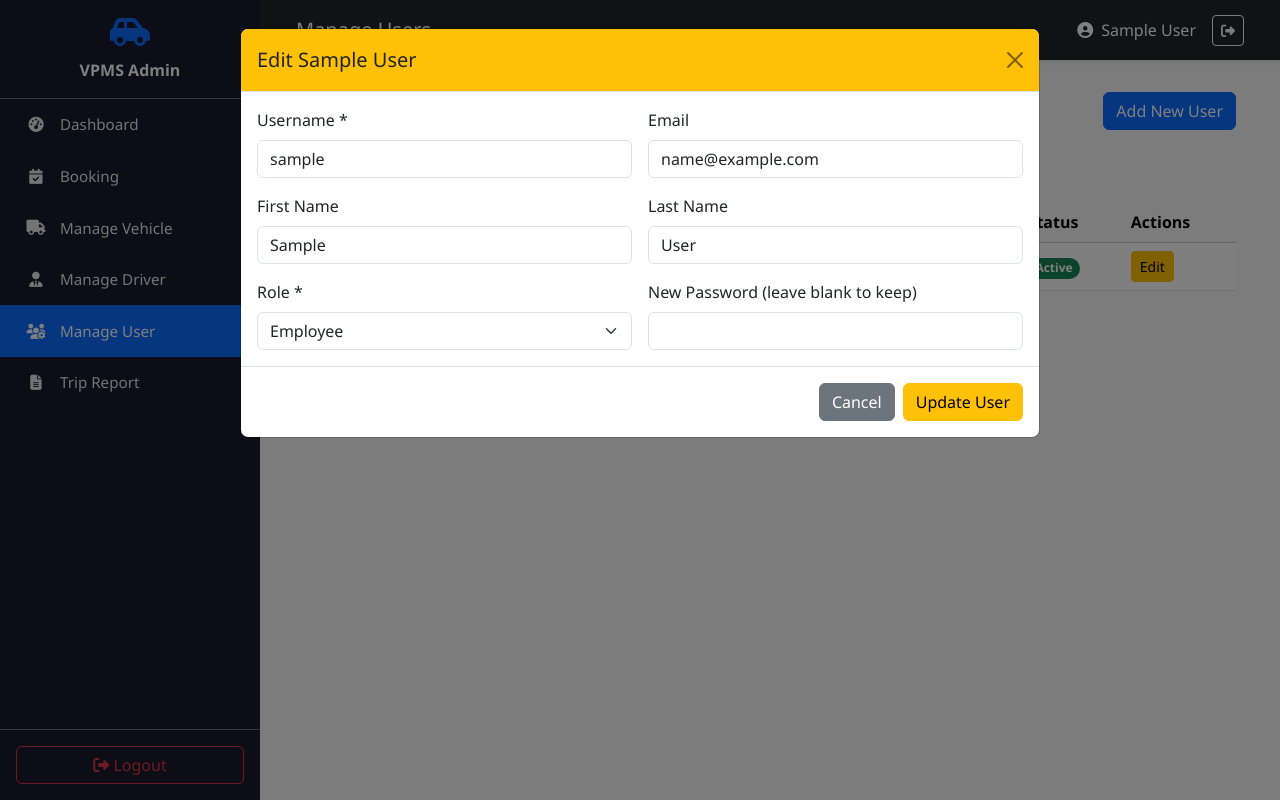
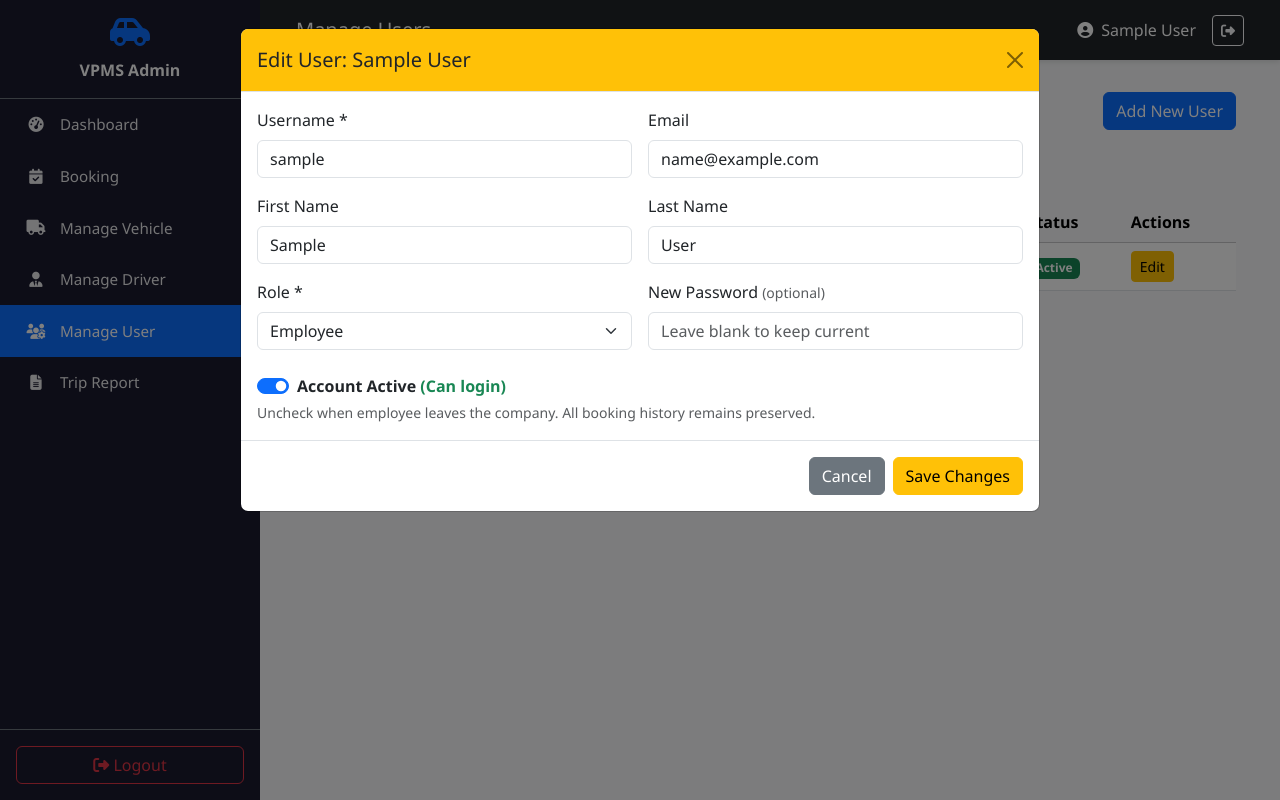
Before and after one commit to tanziul/vehicle-pool-management, a Django app: page /admin/users/ in a window 1280 px wide, after a click on "Edit". Run offline with Django 5.2, Linux system fonts and the light colour scheme; a user stored in the database is signed in; tables that the repository leaves empty hold one stand-in row (values such as "Sample post").

Commit message:
Up to manage vehicle and manage driver -Thursday 1.05 PM

```diff
--- a/pool_app/views.py
+++ b/pool_app/views.py
@@ -116,7 +116,7 @@ def request_vehicle(request, vehicle_id):
     if request.user.role not in ['Employee', 'Manager', 'HR']:
         return redirect('dashboard')
 
-    vehicle = get_object_or_404(Vehicle, id=vehicle_id, status='Available')  # Only truly Available
+    vehicle = get_object_or_404(Vehicle, id=vehicle_id, status='Available')
 
     if request.method == 'POST':
         form = BookingForm(request.POST)
@@ -144,9 +144,11 @@ def request_vehicle(request, vehicle_id):
         form = BookingForm()
 
     return render(request, 'user/request_form.html', {'form': form, 'vehicle': vehicle})
+
 # ======================
 # ADMIN VIEWS
 # ======================
+
 @login_required
 def admin_dashboard(request):
     update_expired_bookings()
@@ -202,6 +204,11 @@ def admin_vehicles(request):
         v.is_in_use = v.bookings.filter(status='Approved').exists()
         v.pending_bookings_count = v.bookings.filter(status='Pending').count()
 
+    try:
+        v.current_driver_name = v.assigned_driver.name if v.assigned_driver else None
+    except:
+        v.current_driver_name = None
+
     if request.method == 'POST':
         try:
             with transaction.atomic():
@@ -212,7 +219,7 @@ def admin_vehicles(request):
                     status='Available'
                 )
 
-                driver_id = request.POST.get('assigned_driver')
+                driver_id = request.POST.get('assigned_driver', '').strip()
                 if driver_id:
                     driver = get_object_or_404(
                         Driver,
@@ -221,10 +228,12 @@ def admin_vehicles(request):
                         assigned_vehicle__isnull=True
                     )
                     driver.assigned_vehicle = vehicle
-                    driver.save()
+                    driver.save(update_fields=['assigned_vehicle'])
+
                     messages.success(request, f'Vehicle added and assigned to {driver.name}')
                 else:
                     messages.success(request, 'Vehicle added successfully')
+
 
         except Exception as e:
             messages.error(request, f'Error: {e}')
@@ -234,7 +243,6 @@ def admin_vehicles(request):
         'vehicles': vehicles,
         'drivers': available_drivers
     })
-
 
 @login_required
 def edit_vehicle(request, pk):
@@ -247,66 +255,67 @@ def edit_vehicle(request, pk):
     if request.method == 'POST':
         try:
             with transaction.atomic():
-                # Update basic fields
+
                 vehicle.model = request.POST['model'].strip()
                 vehicle.vehicle_number = request.POST['vehicle_number'].strip().upper()
                 vehicle.capacity = int(request.POST['capacity'])
                 new_status = request.POST['status']
                 driver_choice = request.POST.get('assigned_driver', '').strip()
 
-                current_driver = vehicle.assigned_driver  # Can be None — safe
 
-                # 1. GOING TO "Out of Service" → free driver + save history
+                try:
+                    current_driver = vehicle.assigned_driver
+                except Driver.DoesNotExist:
+                    current_driver = None
+
+
                 if new_status == 'Out of Service':
                     if current_driver:
                         vehicle.last_assigned_driver = current_driver
                         current_driver.assigned_vehicle = None
                         current_driver.save(update_fields=['assigned_vehicle'])
 
-                # 2. DRIVER ASSIGNMENT LOGIC — FINAL & SAFE
+
                 if driver_choice and driver_choice != 'remove':
-                    # User selected a real driver ID (e.g. "5")
+
                     new_driver = get_object_or_404(Driver, id=int(driver_choice), status='Active')
 
-                    # Prevent assigning a busy driver
                     if new_driver.assigned_vehicle and new_driver.assigned_vehicle != vehicle:
-                        messages.error(request, f"{new_driver.name} is already assigned to another vehicle!")
+                        messages.error(request, f"{new_driver.name} is already assigned!")
                         return redirect('admin_vehicles')
 
-                    # Free current driver if exists and different
-                    if current_driver and current_driver != new_driver:
+
+                    if current_driver:
                         current_driver.assigned_vehicle = None
                         current_driver.save(update_fields=['assigned_vehicle'])
 
-                    # Assign the new driver
+
                     new_driver.assigned_vehicle = vehicle
                     new_driver.save(update_fields=['assigned_vehicle'])
 
                 elif driver_choice == 'remove':
-                    # Explicitly remove driver
+
                     if current_driver:
                         current_driver.assigned_vehicle = None
                         current_driver.save(update_fields=['assigned_vehicle'])
 
-                # If driver_choice is empty or same as current → DO NOTHING (perfectly safe)
 
-                # Finally update status and save vehicle
+
+
                 vehicle.status = new_status
                 vehicle.save()
 
-                messages.success(request, f"Vehicle updated → {new_status}")
+                messages.success(request, "Vehicle updated successfully!")
                 return redirect('admin_vehicles')
 
         except Exception as e:
-            messages.error(request, f"Error updating vehicle: {str(e)}")
+            messages.error(request, f"Error: {str(e)}")
             import traceback
-            traceback.print_exc()  # This will show you the real error in terminal
+            traceback.print_exc()
 
         return redirect('admin_vehicles')
 
-    # If GET request → just redirect (modal handles display)
     return redirect('admin_vehicles')
-
 
 
 @login_required
@@ -386,13 +395,18 @@ def admin_reports(request):
     return render(request, 'admin/reports.html', {'reports': reports})
 
 
+# ====================== USER MANAGEMENT ======================
 @login_required
 def admin_users(request):
     update_expired_bookings()
     if not (request.user.is_superuser or request.user.role == 'Admin'):
         return redirect('dashboard')
-    users = User.objects.all().order_by('role', 'username')
-    return render(request, 'admin/users.html', {'users': users, 'ROLE_CHOICES': User.ROLE_CHOICES})
+
+    users = User.objects.all().order_by('-is_active', 'role', 'username')
+    return render(request, 'admin/users.html', {
+        'users': users,
+        'ROLE_CHOICES': User.ROLE_CHOICES
+    })
 
 
 @login_required
@@ -400,6 +414,7 @@ def add_user(request):
     update_expired_bookings()
     if not (request.user.is_superuser or request.user.role == 'Admin'):
         return redirect('dashboard')
+
     if request.method == 'POST':
         try:
             user = User.objects.create_user(
@@ -412,9 +427,9 @@ def add_user(request):
             )
             user.is_active = True
             user.save()
-            messages.success(request, f'User "{user.get_full_name() or user.username}" created.')
+            messages.success(request, f"User '{user.get_full_name() or user.username}' created successfully!")
         except Exception as e:
-            messages.error(request, f'Error: {str(e)}')
+            messages.error(request, f"Error: {e}")
     return redirect('admin_users')
 
 
@@ -423,20 +438,31 @@ def edit_user(request, pk):
     update_expired_bookings()
     if not (request.user.is_superuser or request.user.role == 'Admin'):
         return redirect('dashboard')
+
     user = get_object_or_404(User, pk=pk)
+
     if request.method == 'POST':
         try:
             user.username = request.POST['username'].strip()
-            user.first_name = request.POST['first_name'].strip()
-            user.last_name = request.POST['last_name'].strip()
+            user.first_name = request.POST.get('first_name', '').strip()
+            user.last_name = request.POST.get('last_name', '').strip()
             user.email = request.POST.get('email', '').strip()
             user.role = request.POST['role']
+
+            # HANDLE DEACTIVATION — THIS IS THE KEY
+            user.is_active = 'is_active' in request.POST  # checkbox checked = active
+
             if request.POST.get('password'):
                 user.set_password(request.POST['password'])
+
             user.save()
-            messages.success(request, f'User "{user.get_full_name() or user.username}" updated.')
+
+            status = "deactivated (left company)" if not user.is_active else "updated"
+            messages.success(request, f"User '{user.get_full_name() or user.username}' {status}.")
+
         except Exception as e:
-            messages.error(request, f'Update failed: {e}')
+            messages.error(request, f"Update failed: {e}")
+
     return redirect('admin_users')
 
 
--- a/templates/admin/users.html
+++ b/templates/admin/users.html
@@ -5,12 +5,13 @@
 <div class="container-fluid">
     <div class="d-flex justify-content-between align-items-center mb-4">
         <h3 class="mb-0">Manage Users</h3>
+
         <button class="btn btn-primary" data-bs-toggle="modal" data-bs-target="#addUserModal">
             Add New User
         </button>
     </div>
 
-    <p class="text-muted mb-4">Add, edit, and manage all system users.</p>
+    <p class="text-muted mb-4">Add, edit, and deactivate users when employees leave the company.</p>
 
     <div class="table-responsive">
         <table class="table table-hover align-middle">
@@ -26,82 +27,102 @@
             </thead>
             <tbody>
                 {% for u in users %}
-                <tr>
-                    <td><strong>{{ u.get_full_name|default:"—" }}</strong></td>
+                <tr {% if not u.is_active %}class="table-secondary text-muted"{% endif %}>
+                    <td>
+                        <strong>{{ u.get_full_name|default:"—" }}</strong>
+                        {% if not u.is_active %}
+                            <span class="badge bg-dark ms-2">Left Company</span>
+                        {% endif %}
+                    </td>
                     <td>{{ u.username }}</td>
                     <td>
-                        <span class="badge rounded-pill
+                        <span class="badge
                             {% if u.role == 'Admin' %}bg-danger
                             {% elif u.role == 'Manager' %}bg-primary
                             {% elif u.role == 'HR' %}bg-info
-                            {% else %}bg-success{% endif %}">
-                            {{ u.role }}
+                            {% else %}bg-secondary{% endif %}">
+                            {{ u.get_role_display }}
                         </span>
                     </td>
                     <td>{{ u.email|default:"—" }}</td>
                     <td>
-                        <span class="badge rounded-pill
-                            {% if u.is_active %}bg-success{% else %}bg-secondary{% endif %}">
-                            {% if u.is_active %}Active{% else %}Inactive{% endif %}
-                        </span>
+                        {% if u.is_active %}
+                            <span class="badge bg-success">Active</span>
+                        {% else %}
+                            <span class="badge bg-danger">Inactive</span>
+                        {% endif %}
                     </td>
                     <td>
-                        <div class="btn-group" role="group">
-                            <button type="button" class="btn btn-sm btn-warning" data-bs-toggle="modal" data-bs-target="#editUser{{ u.id }}">
+                        <button class="btn btn-sm btn-warning" data-bs-toggle="modal" data-bs-target="#editUser{{ u.id }}">
                             Edit
                         </button>
-
-                        </div>
                     </td>
                 </tr>
 
-                <!-- EDIT USER MODAL -->
-                <div class="modal fade" id="editUser{{ u.id }}" tabindex="-1">
+                <!-- EDIT USER MODAL — FULLY WORKING WITH DEACTIVATE SWITCH -->
+                <div class="modal fade" id="editUser{{ u.id }}" tabindex='-1'>
                     <div class="modal-dialog modal-lg">
                         <form method="post" action="{% url 'edit_user' u.id %}">
                             {% csrf_token %}
                             <div class="modal-content">
                                 <div class="modal-header bg-warning text-dark">
-                                    <h5 class="modal-title">Edit {{ u.get_full_name }}</h5>
+                                    <h5 class="modal-title">Edit User: {{ u.get_full_name|default:u.username }}</h5>
                                     <button type="button" class="btn-close" data-bs-dismiss="modal"></button>
                                 </div>
                                 <div class="modal-body">
                                     <div class="row g-3">
                                         <div class="col-md-6">
                                             <label class="form-label">Username *</label>
-                                            <input type="text" name="username" value="{{ u.username }}" class="form-control" required>
+                                            <input name="username" value="{{ u.username }}" class="form-control" required>
                                         </div>
                                         <div class="col-md-6">
                                             <label class="form-label">Email</label>
-                                            <input type="email" name="email" value="{{ u.email }}" class="form-control">
+                                            <input name="email" value="{{ u.email }}" class="form-control" type="email">
                                         </div>
                                         <div class="col-md-6">
                                             <label class="form-label">First Name</label>
-                                            <input type="text" name="first_name" value="{{ u.first_name }}" class="form-control">
+                                            <input name="first_name" value="{{ u.first_name }}" class="form-control">
                                         </div>
                                         <div class="col-md-6">
                                             <label class="form-label">Last Name</label>
-                                            <input type="text" name="last_name" value="{{ u.last_name }}" class="form-control">
+                                            <input name="last_name" value="{{ u.last_name }}" class="form-control">
                                         </div>
                                         <div class="col-md-6">
                                             <label class="form-label">Role *</label>
                                             <select name="role" class="form-select" required>
-                                                {% for choice in ROLE_CHOICES %}
-                                                <option value="{{ choice.0 }}" {% if choice.0 == u.role %}selected{% endif %}>
-                                                    {{ choice.1 }}
-                                                </option>
+                                                {% for val, label in ROLE_CHOICES %}
+                                                    <option value="{{ val }}" {% if val == u.role %}selected{% endif %}>{{ label }}</option>
                                                 {% endfor %}
                                             </select>
                                         </div>
                                         <div class="col-md-6">
-                                            <label class="form-label">New Password (leave blank to keep)</label>
-                                            <input type="password" name="password" class="form-control">
+                                            <label class="form-label">New Password <small class="text-muted">(optional)</small></label>
+                                            <input type="password" name="password" class="form-control" placeholder="Leave blank to keep current">
+                                        </div>
+
+                                        <!-- DEACTIVATE SWITCH — THE MOST IMPORTANT PART -->
+                                        <div class="col-12 mt-4">
+                                            <div class="form-check form-switch">
+                                                <input class="form-check-input" type="checkbox" name="is_active" id="active{{ u.id }}"
+                                                       {% if u.is_active %}checked{% endif %}>
+                                                <label class="form-check-label fw-bold" for="active{{ u.id }}">
+                                                    Account Active
+                                                    {% if u.is_active %}
+                                                        <span class="text-success">(Can login)</span>
+                                                    {% else %}
+                                                        <span class="text-danger">(Deactivated — Left Company)</span>
+                                                    {% endif %}
+                                                </label>
+                                            </div>
+                                            <small class="text-muted">
+                                                Uncheck when employee leaves the company. All booking history remains preserved.
+                                            </small>
                                         </div>
                                     </div>
                                 </div>
                                 <div class="modal-footer">
                                     <button type="button" class="btn btn-secondary" data-bs-dismiss="modal">Cancel</button>
-                                    <button type="submit" class="btn btn-warning">Update User</button>
+                                    <button type="submit" class="btn btn-warning">Save Changes</button>
                                 </div>
                             </div>
                         </form>
@@ -111,9 +132,8 @@
             </tbody>
         </table>
     </div>
-</div>
 
-<!-- ADD USER MODAL -->
+    <!-- ADD USER MODAL — YOUR CURRENT ONE IS PERFECT, JUST KEEP IT -->
     <div class="modal fade" id="addUserModal" tabindex="-1">
         <div class="modal-dialog modal-lg">
             <form method="post" action="{% url 'add_user' %}">
@@ -149,8 +169,8 @@
                                 <label class="form-label">Role *</label>
                                 <select name="role" class="form-select" required>
                                     <option value="">-- Select Role --</option>
-                                {% for choice in ROLE_CHOICES %}
-                                <option value="{{ choice.0 }}">{{ choice.1 }}</option>
+                                    {% for val, label in ROLE_CHOICES %}
+                                        <option value="{{ val }}">{{ label }}</option>
                                     {% endfor %}
                                 </select>
                             </div>
@@ -164,4 +184,5 @@
             </form>
         </div>
     </div>
+</div>
 {% endblock %}
```
Also changed, not shown: pool_app/models.py (+4 -3 lines), templates/admin/vehicles.html (+23 -11 lines). Lines whose indentation alone changed are shown as unchanged.
